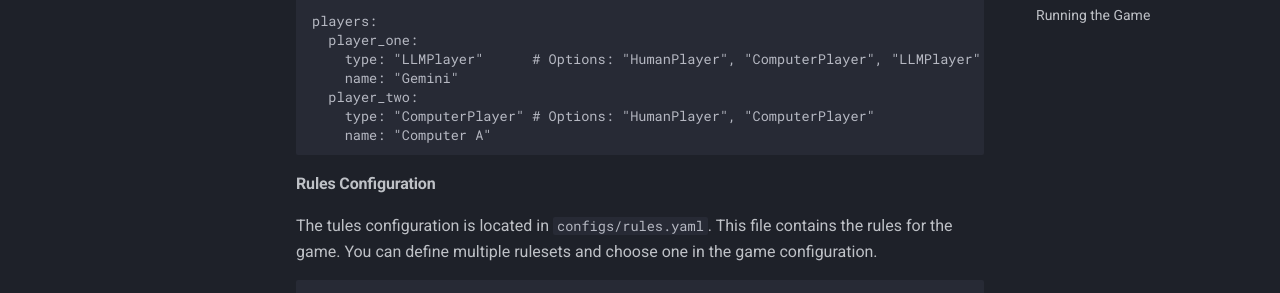
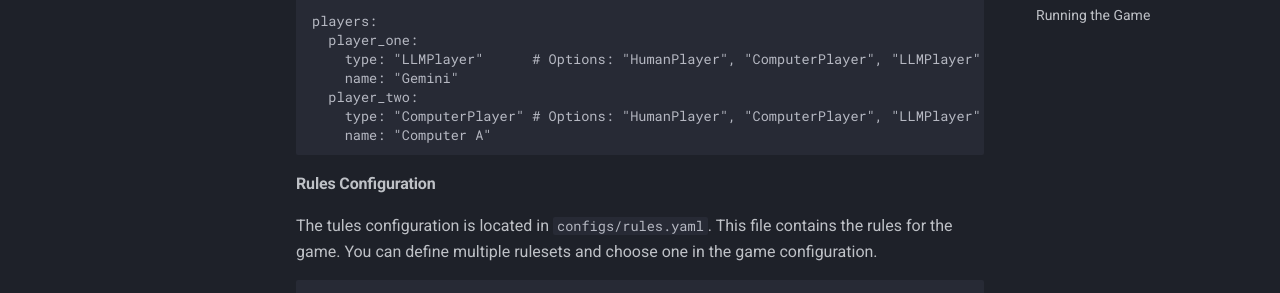
Before and after one commit to massimilianobotticelli/rock-paper-scissor, an MkDocs documentation site: the page built from docs/index.md, in a window 1280 px wide and 900 px high, scrolled down 1155 px. Shown: the part 362-655 px from the top of the window. Built offline with MkDocs 1.6.1 and Material for MkDocs 9.7.7, drawn with Linux system fonts in a browser that asks for light colours; comment, search, counter and statistics services are not loaded; some of the changed text lies outside the part shown.

Commit message:
Fix config documentation

````diff
--- a/docs/index.md
+++ b/docs/index.md
@@ -58,7 +58,7 @@ players:
     type: "LLMPlayer"      # Options: "HumanPlayer", "ComputerPlayer", "LLMPlayer"
     name: "Gemini"
   player_two:
-    type: "ComputerPlayer" # Options: "HumanPlayer", "ComputerPlayer"
+    type: "ComputerPlayer" # Options: "HumanPlayer", "ComputerPlayer", "LLMPlayer"
     name: "Computer A"
 ```
 
--- a/src/rps_games/configs/game_config.yaml
+++ b/src/rps_games/configs/game_config.yaml
@@ -6,8 +6,8 @@ game:
 
 players:
   player_one:
-    type: "LLMPlayer" # Options: "HumanPlayer", "ComputerPlayer"
+    type: "LLMPlayer" # Options: "HumanPlayer", "ComputerPlayer", "LLMPlayer"
     name: "Gemini"
   player_two:
-    type: "ComputerPlayer" # Options: "HumanPlayer", "ComputerPlayer"
+    type: "ComputerPlayer" # Options: "HumanPlayer", "ComputerPlayer", "LLMPlayer"
     name: "Computer A"
````
